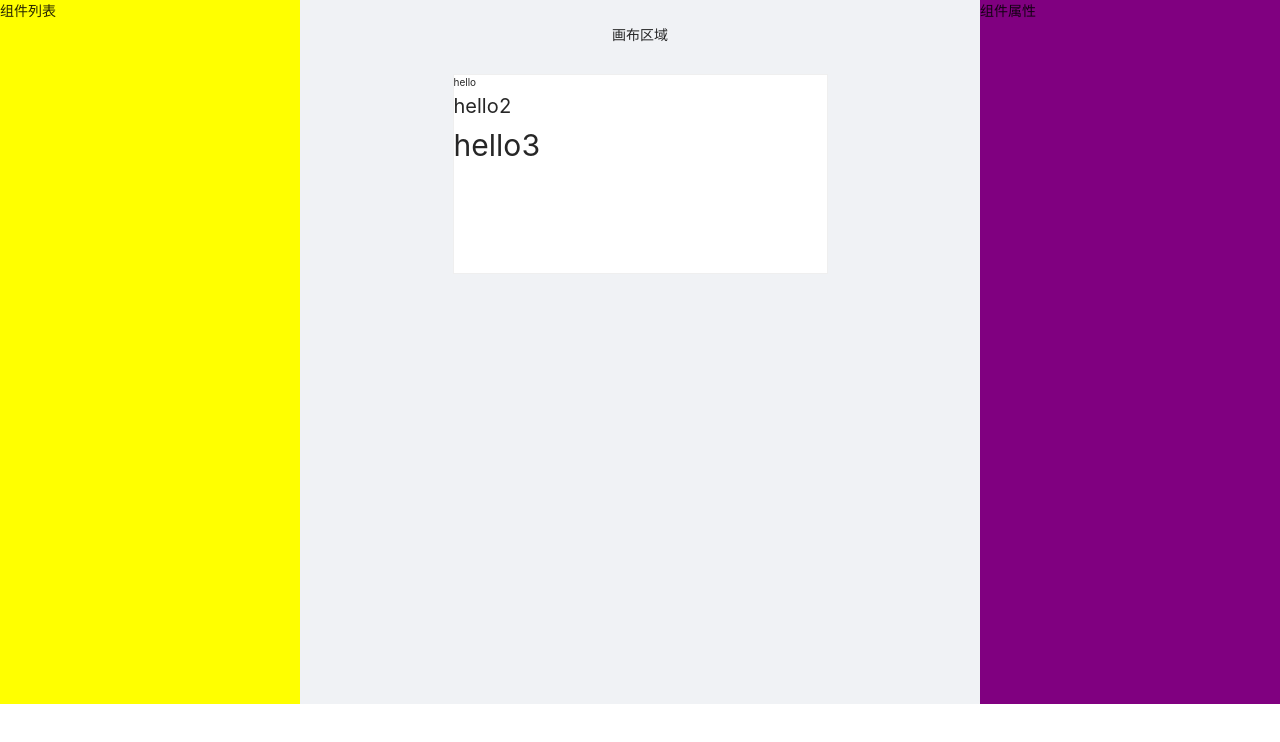
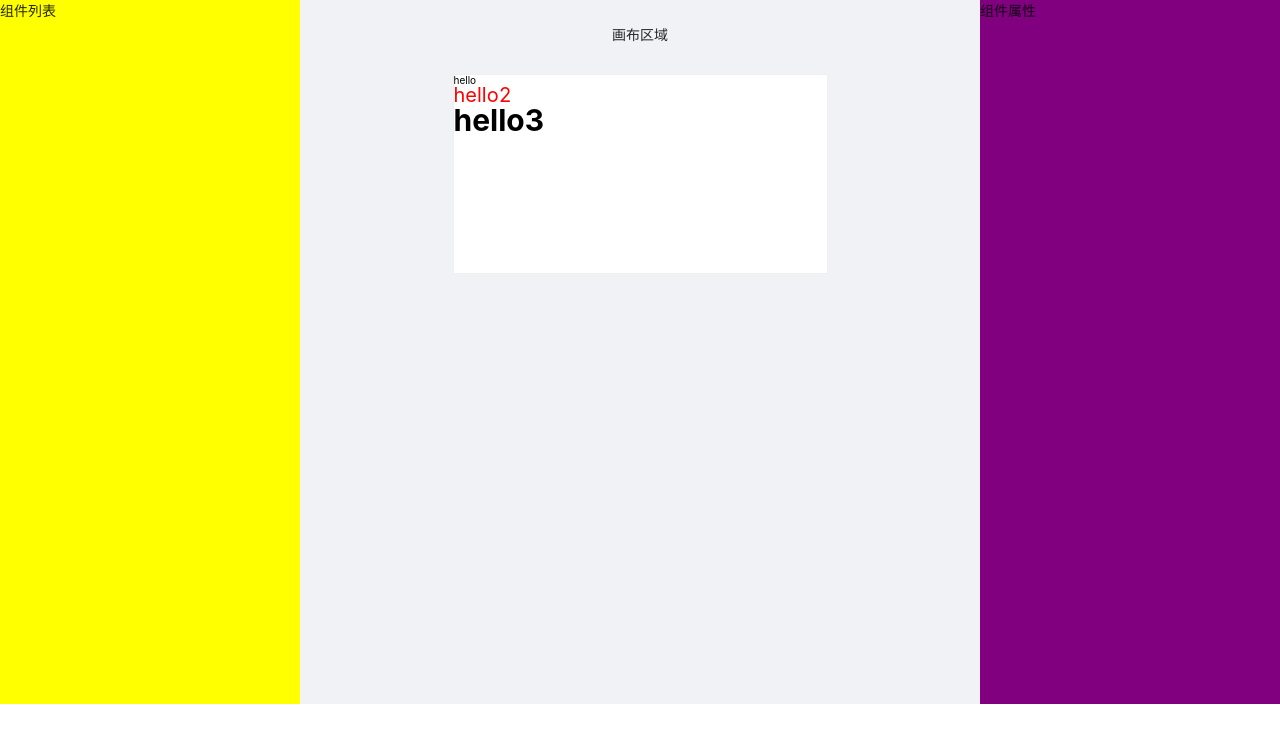
Before and after one commit to liuningfr/lego, a Vue app: page /editor in a window 1280 px wide. Shown: the top 742 px of the page. Built offline with nearby package versions, Linux system fonts and the light colour scheme.

Commit message:
add LText props

```diff
--- a/src/components/LText.vue
+++ b/src/components/LText.vue
@@ -6,25 +6,22 @@
 <script lang="ts">
 import { defineComponent, computed } from 'vue'
 import { pick } from 'lodash-es'
+import { transformToComponentProps, textDefaultProps, textStylePropNames } from '../defaultProps'
+const defaultProps = transformToComponentProps(textDefaultProps)
 // array that contains style props
 export default defineComponent({
   name: 'l-text',
   props: {
-    text: {
-      type: String,
-    },
-    fontSize: {
-      type: String,
-    },
     tag: {
       type: String,
       default: 'div'
-    }
+    },
+    ...defaultProps
   },
   setup (props) {
     // 重用并且简化
     // 抽离并且获得 styleProps
-    const styleProps = computed(() => pick(props, ['fontSize']))
+    const styleProps = computed(() => pick(props, textStylePropNames))
     return {
        styleProps
     }
@@ -43,5 +40,6 @@ button.l-text-component {
 .l-text-component {
   box-sizing: border-box;
   white-space: pre-wrap;
+  position: relative !important;
 }
 </style>
--- /dev/null
+++ b/src/defaultProps.ts
@@ -0,0 +1,49 @@
+import { mapValues, without } from 'lodash-es'
+export const commonDefaultProps = {
+  // actions
+  actionType: '',
+  url: '',
+  // size
+  height: '',
+  width: '318px',
+  paddingLeft: '0px',
+  paddingRight: '0px',
+  paddingTop: '0px',
+  paddingBottom: '0px',
+  // border type
+  borderStyle: 'none',
+  borderColor: '#000',
+  borderWidth: '0',
+  borderRadius: '0',
+  // shadow and opacity
+  boxShadow: '0 0 0 #000000',
+  opacity: 1,
+  // position and x,y
+  position: 'absolute',
+  left: '0',
+  top: '0',
+  right: '0'
+}
+export const textDefaultProps = {
+  // basic props - font styles
+  text: '正文内容',
+  fontSize: '14px',
+  fontFamily: '',
+  fontWeight: 'normal',
+  fontStyle: 'normal',
+  textDecoration: 'none',
+  lineHeight: '1',
+  textAlign: 'left',
+  color: '#000000',
+  backgroundColor: '',
+  ...commonDefaultProps
+}
+export const textStylePropNames = without(Object.keys(textDefaultProps), 'actionType', 'url', 'text')
+export const transformToComponentProps = (props: { [key: string]: any }) => {
+  return mapValues(props, (item) => {
+    return {
+      type: item.constructor,
+      default: item
+    }
+  })
+}
--- a/src/store/editor.ts
+++ b/src/store/editor.ts
@@ -20,8 +20,8 @@ interface ComponentData {
 
 export const testComponents: ComponentData[] = [
   { id: uuidv4(), name: 'l-text', props: { text: 'hello', fontSize: '10px' }},
-  { id: uuidv4(), name: 'l-text', props: { text: 'hello2', fontSize: '20px' }},
-  { id: uuidv4(), name: 'l-text', props: { text: 'hello3', fontSize: '30px' }}
+  { id: uuidv4(), name: 'l-text', props: { text: 'hello2', fontSize: '20px', color: 'red' }},
+  { id: uuidv4(), name: 'l-text', props: { text: 'hello3', fontSize: '30px', fontWeight: 'bold' }}
 ]
 
 const editor: Module<EditorProps, GlobalDataProps> = {
```
